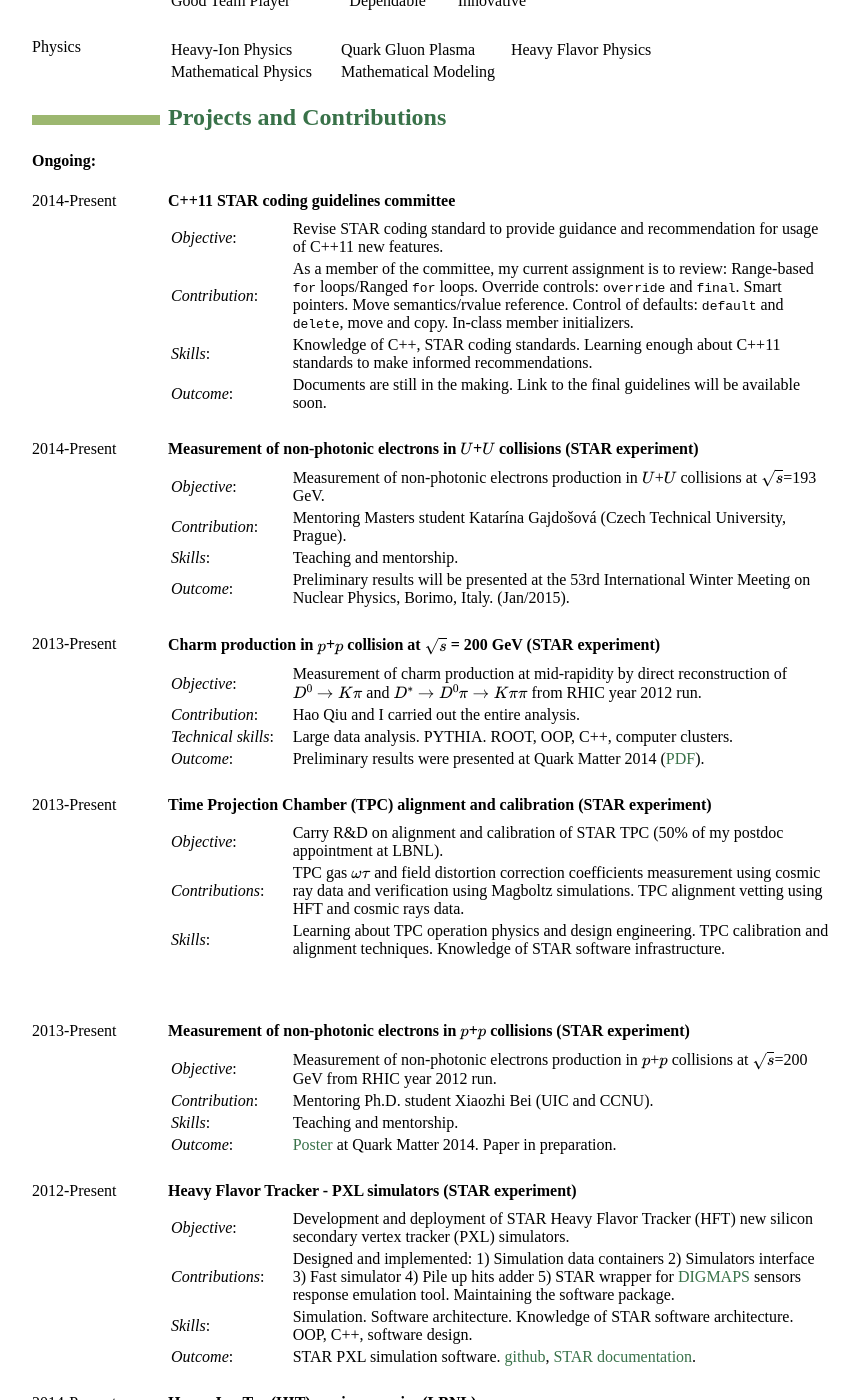
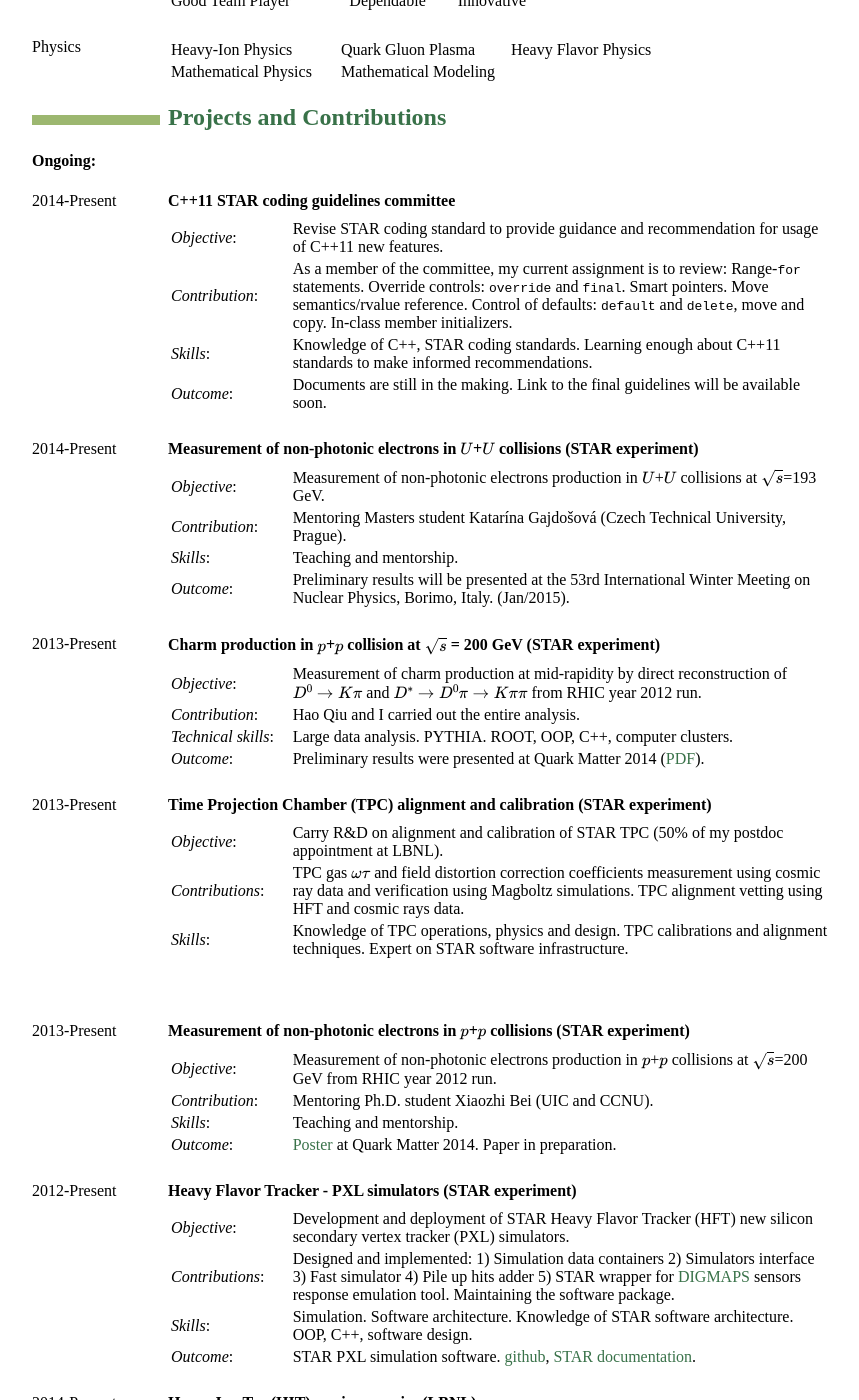
Before and after one commit to MustafaMustafa/MustafaMustafa.github.io, a Jekyll site: the page resume/cv.html, which Jekyll copies as it is, in a window 1280 px wide and 1400 px high, scrolled down 872 px. Shown: the whole window, without its empty margins (208-1067 px from the left). Built offline with Jekyll 4.4.1, drawn with Linux system fonts in a browser that asks for light colours; formulas are drawn with MathJax 3.

Commit message:
publish latest CV

```diff
--- a/resume/cv.html
+++ b/resume/cv.html
@@ -41,10 +41,12 @@
 <dl>
 <dt>CS</dt>
 <dd><table>
+<colgroup>
 <col width="33%" />
 <col width="22%" />
 <col width="20%" />
 <col width="20%" />
+</colgroup>
 <tbody>
 <tr class="odd">
 <td align="left">Scientific Computing</td>
@@ -96,10 +98,12 @@
 </dd>
 <dt>Physics</dt>
 <dd><table>
+<colgroup>
 <col width="30%" />
 <col width="30%" />
 <col width="29%" />
 <col width="4%" />
+</colgroup>
 <tbody>
 <tr class="odd">
 <td align="left">Heavy-Ion Physics</td>
@@ -123,8 +127,10 @@
 <dt>2014-Present</dt>
 <dd><p><strong>C++11 STAR coding guidelines committee</strong></p>
 <table>
+<colgroup>
 <col width="18%" />
 <col width="81%" />
+</colgroup>
 <tbody>
 <tr class="odd">
 <td align="left"><em>Objective</em>:</td>
@@ -132,7 +138,7 @@
 </tr>
 <tr class="even">
 <td align="left"><em>Contribution</em>:</td>
-<td align="left">As a member of the committee, my current assignment is to review: Range-based <code>for</code> loops/Ranged <code>for</code> loops. Override controls: <code>override</code> and <code>final</code>. Smart pointers. Move semantics/rvalue reference. Control of defaults: <code>default</code> and <code>delete</code>, move and copy. In-class member initializers.</td>
+<td align="left">As a member of the committee, my current assignment is to review: Range-<code>for</code> statements. Override controls: <code>override</code> and <code>final</code>. Smart pointers. Move semantics/rvalue reference. Control of defaults: <code>default</code> and <code>delete</code>, move and copy. In-class member initializers.</td>
 </tr>
 <tr class="odd">
 <td align="left"><em>Skills</em>:</td>
@@ -149,8 +155,10 @@
 <dt>2014-Present</dt>
 <dd><p><strong>Measurement of non-photonic electrons in <span class="math">\(U\)</span>+<span class="math">\(U\)</span> collisions (STAR experiment)</strong></p>
 <table>
+<colgroup>
 <col width="18%" />
 <col width="81%" />
+</colgroup>
 <tbody>
 <tr class="odd">
 <td align="left"><em>Objective</em>:</td>
@@ -175,8 +183,10 @@
 <dt>2013-Present</dt>
 <dd><p><strong>Charm production in <span class="math">\(p\)</span>+<span class="math">\(p\)</span> collision at <span class="math">\(\sqrt{s}\)</span> = 200 GeV (STAR experiment)</strong></p>
 <table>
+<colgroup>
 <col width="18%" />
 <col width="81%" />
+</colgroup>
 <tbody>
 <tr class="odd">
 <td align="left"><em>Objective</em>:</td>
@@ -201,8 +211,10 @@
 <dt>2013-Present</dt>
 <dd><p><strong>Time Projection Chamber (TPC) alignment and calibration (STAR experiment)</strong></p>
 <table>
+<colgroup>
 <col width="18%" />
 <col width="81%" />
+</colgroup>
 <tbody>
 <tr class="odd">
 <td align="left"><em>Objective</em>:</td>
@@ -214,7 +226,7 @@
 </tr>
 <tr class="odd">
 <td align="left"><em>Skills</em>:</td>
-<td align="left">Learning about TPC operation physics and design engineering. TPC calibration and alignment techniques. Knowledge of STAR software infrastructure.</td>
+<td align="left">Knowledge of TPC operations, physics and design. TPC calibrations and alignment techniques. Expert on STAR software infrastructure.</td>
 </tr>
 </tbody>
 </table>
@@ -223,8 +235,10 @@
 <dt>2013-Present</dt>
 <dd><p><strong>Measurement of non-photonic electrons in <span class="math">\(p\)</span>+<span class="math">\(p\)</span> collisions (STAR experiment)</strong></p>
 <table>
+<colgroup>
 <col width="18%" />
 <col width="81%" />
+</colgroup>
 <tbody>
 <tr class="odd">
 <td align="left"><em>Objective</em>:</td>
@@ -249,8 +263,10 @@
 <dt>2012-Present</dt>
 <dd><p><strong>Heavy Flavor Tracker - PXL simulators (STAR experiment)</strong></p>
 <table>
+<colgroup>
 <col width="18%" />
 <col width="81%" />
+</colgroup>
 <tbody>
 <tr class="odd">
 <td align="left"><em>Objective</em>:</td>
@@ -275,8 +291,10 @@
 <dt>2014-Present</dt>
 <dd><p><strong>Heavy Ion Tea (HIT) seminars series (LBNL)</strong></p>
 <table>
+<colgroup>
 <col width="18%" />
 <col width="81%" />
+</colgroup>
 <tbody>
 <tr class="odd">
 <td align="left"><em>Objective</em>:</td>
@@ -304,8 +322,10 @@
 <dt>2014</dt>
 <dd><p><strong>MTD simulation software code review (STAR experiment)</strong></p>
 <table>
+<colgroup>
 <col width="18%" />
 <col width="81%" />
+</colgroup>
 <tbody>
 <tr class="odd">
 <td align="left"><em>Objective</em>:</td>
@@ -322,8 +342,10 @@
 <dt>2013</dt>
 <dd><p><strong>FGT point maker code review (STAR experiment)</strong></p>
 <table>
+<colgroup>
 <col width="18%" />
 <col width="81%" />
+</colgroup>
 <tbody>
 <tr class="odd">
 <td align="left"><em>Objective</em>:</td>
@@ -340,8 +362,10 @@
 <dt>2011-2013</dt>
 <dd><p><strong>Measurement of non-photonic electrons production and azimuthal anisotropy (STAR experiment)</strong></p>
 <table>
+<colgroup>
 <col width="18%" />
 <col width="81%" />
+</colgroup>
 <tbody>
 <tr class="odd">
 <td align="left"><em>Objective</em>:</td>
@@ -366,8 +390,10 @@
 <dt>2012-2013</dt>
 <dd><p><strong>Embedding Deputy (STAR experiment)</strong></p>
 <table>
+<colgroup>
 <col width="18%" />
 <col width="81%" />
+</colgroup>
 <tbody>
 <tr class="odd">
 <td align="left"><em>Objective</em>:</td>
@@ -388,8 +414,10 @@
 <dt>2010-2012</dt>
 <dd><p><strong>Embedding Helper (STAR experiment)</strong></p>
 <table>
+<colgroup>
 <col width="18%" />
 <col width="81%" />
+</colgroup>
 <tbody>
 <tr class="odd">
 <td align="left"><em>Objective</em>:</td>
@@ -410,8 +438,10 @@
 <dt>2011</dt>
 <dd><p><strong><span class="math">\(D^{*}\)</span> reconstruction with HFT (STAR experiment)</strong></p>
 <table>
+<colgroup>
 <col width="18%" />
 <col width="81%" />
+</colgroup>
 <tbody>
 <tr class="odd">
 <td align="left"><em>Objective</em>:</td>
@@ -436,8 +466,10 @@
 <dt>2010-2011</dt>
 <dd><p><strong><span class="math">\(D^{0}\)</span> production in <span class="math">\(p\)</span>+<span class="math">\(p\)</span> collision at <span class="math">\(\sqrt{s}\)</span> = 200 GeV (STAR experiment)</strong></p>
 <table>
+<colgroup>
 <col width="18%" />
 <col width="81%" />
+</colgroup>
 <tbody>
 <tr class="odd">
 <td align="left"><em>Objective</em>:</td>
@@ -462,8 +494,10 @@
 <dt>2008</dt>
 <dd><p><strong>Theoretical Physics Lab. Linux Cluster (University of Jordan)</strong></p>
 <table>
+<colgroup>
 <col width="18%" />
 <col width="81%" />
+</colgroup>
 <tbody>
 <tr class="odd">
 <td align="left"><em>Objective</em>:</td>
```
Also changed, not shown: 1 other file.
